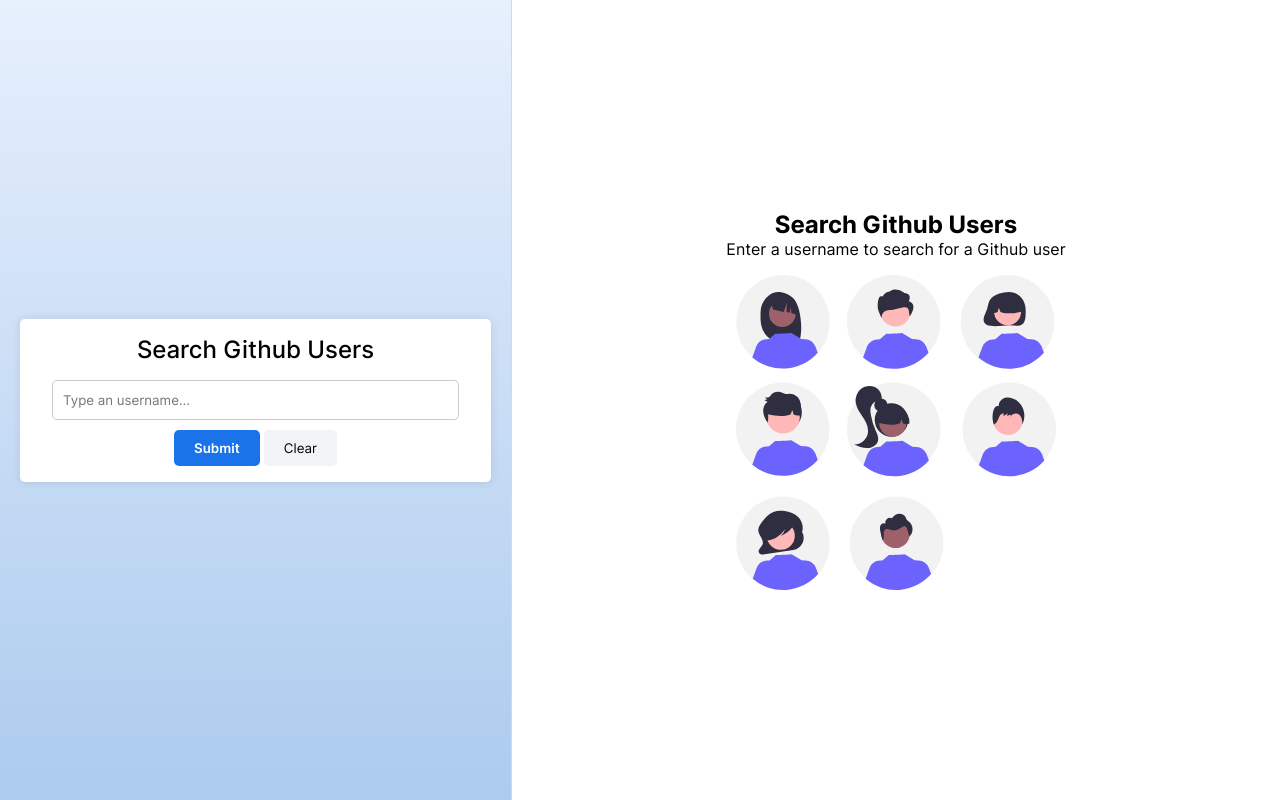
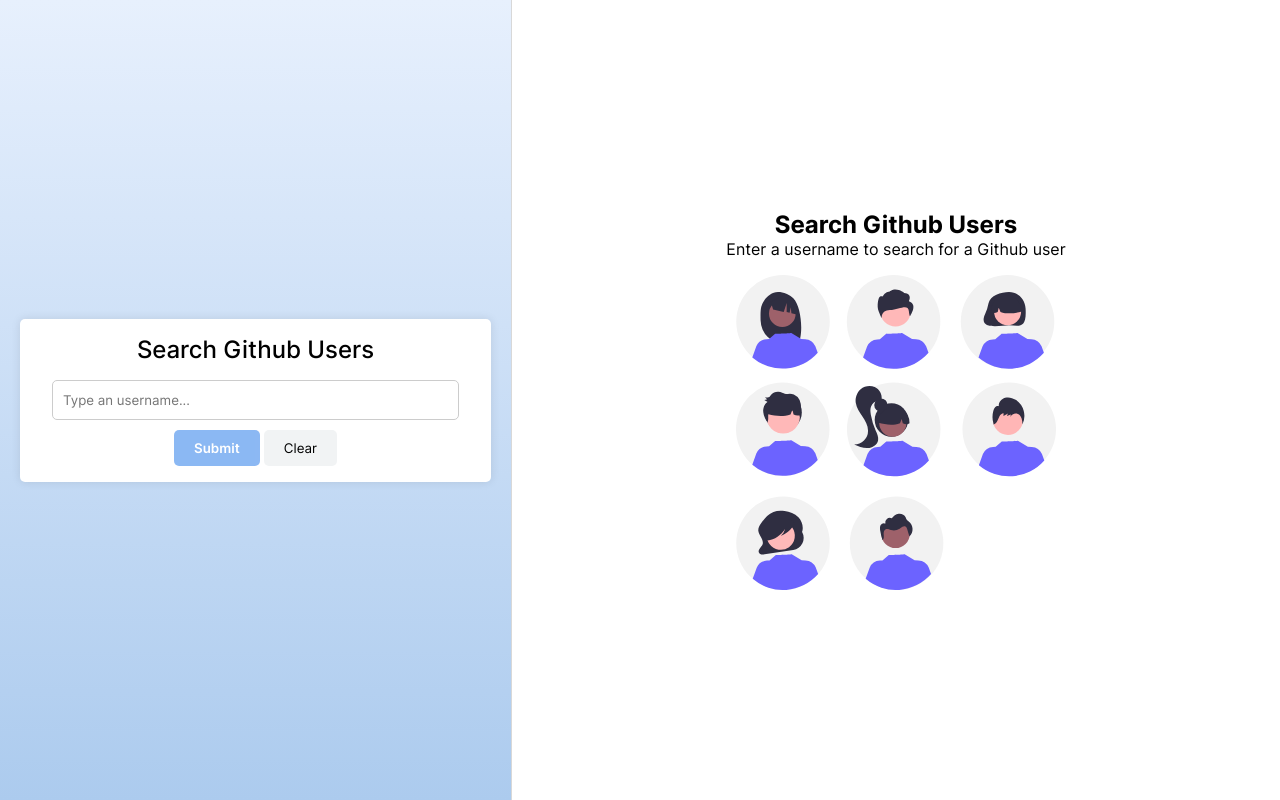
Before and after one commit to cesvelasquez22/github-search-app, an Angular app: page / in a window 1280 px wide. Built offline with nearby package versions, Linux system fonts and the light colour scheme.

Commit message:
+ feat(search): disable submit button

```diff
--- a/src/app/search/search.component.html
+++ b/src/app/search/search.component.html
@@ -12,7 +12,7 @@
           formControlName="search"
         />
         <div class="actions">
-            <button type="submit" class="btn btn-primary" style="margin-right: 0.25rem;">Submit</button>
+            <button type="submit" class="btn btn-primary" style="margin-right: 0.25rem;" [disabled]="searchForm.invalid">Submit</button>
             <button type="reset" class="btn btn-secondary" (click)="onClear()">Clear</button>
         </div>
       </div>
--- a/src/app/search/search.component.scss
+++ b/src/app/search/search.component.scss
@@ -62,7 +62,8 @@
 
   .users-list {
     display: flex;
-    height: 100vh;
+    flex-direction: column;
+    height: 100%;
     justify-content: center;
     padding: 0 1.25rem;
     position: relative;
--- a/src/app/search/search.component.ts
+++ b/src/app/search/search.component.ts
@@ -1,5 +1,5 @@
 import { Component, OnInit } from '@angular/core';
-import { FormControl, FormGroup } from '@angular/forms';
+import { FormControl, FormGroup, Validators } from '@angular/forms';
 import { GithubService } from '../github/github.service';
 import { SearchForm } from '../types/search.types';
 import { Item } from '../types/user.types';
@@ -12,16 +12,17 @@
 export class SearchComponent implements OnInit {
   showSplash = true;
   searchForm = new FormGroup<SearchForm>({
-    search: new FormControl<string>('', { nonNullable: true }),
+    search: new FormControl<string>('', {
+      nonNullable: true,
+      validators: [Validators.required],
+    }),
     page: new FormControl<number>(1, { nonNullable: true }),
     per_page: new FormControl<number>(10, { nonNullable: true }),
   });
 
   users: Item[] = [];
 
-  constructor(
-    private _githubService: GithubService
-  ) {}
+  constructor(private _githubService: GithubService) {}
 
   ngOnInit(): void {}
 
@@ -32,11 +33,9 @@
 
   searchUsers(): void {
     const searchTerms = this.searchForm.getRawValue();
-    this._githubService
-      .searchUsers(searchTerms)
-      .subscribe(({ items }) => {
-        this.users = items;
-      });
+    this._githubService.searchUsers(searchTerms).subscribe(({ items }) => {
+      this.users = items;
+    });
   }
 
   onClear(): void {
--- a/src/app/search/users/users.component.scss
+++ b/src/app/search/users/users.component.scss
@@ -11,7 +11,6 @@
   .sort-select {
     margin-bottom: 10px;
     select {
-    //   width: 100%;
       height: 40px;
       border: 1px solid #ccc;
       border-radius: 4px;
--- a/src/styles.scss
+++ b/src/styles.scss
@@ -12,6 +12,11 @@
   border-radius: 5px;
   cursor: pointer;
   transition: all 0.3s ease;
+}
+
+.btn:disabled {
+  cursor: not-allowed;
+  opacity: 0.5;
 }
 
 .btn-primary {
```
